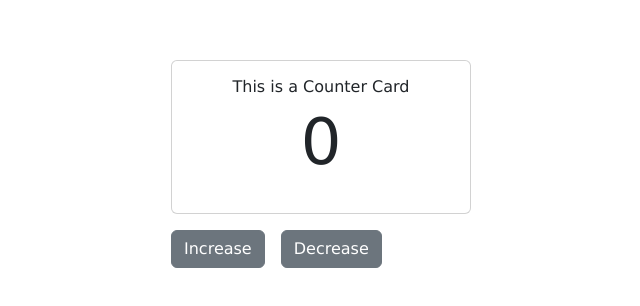
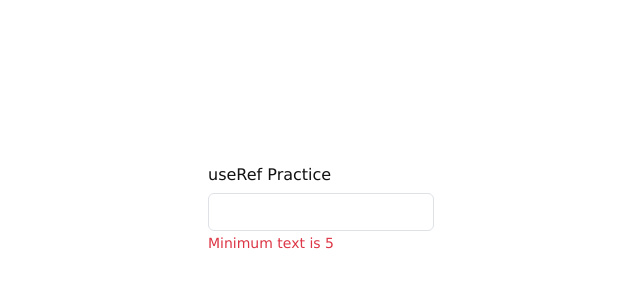
Before and after one commit to mrsk216/React-course, a React (Vite) app in the folder practice-app/: page / in a window 1280 px wide. Shown: the part 190-496 px from the top of the page, without its empty margins (319-959 px from the left). Built offline with nearby package versions, Linux system fonts and the light colour scheme.

Commit message:
Class 72 (Hooks - useRef)

```diff
--- a/practice-app/src/App.jsx
+++ b/practice-app/src/App.jsx
@@ -1,24 +1,25 @@
-// import UseStatePractice from "./Component/UseState";
-// import UseEffectPractice from "./Component/UseEffect";
-import { useState } from "react";
-import Card from './Component/Card'
-import { counter } from "./Context/counterContext";
+import { useState, useEffect, useRef } from "react";
+
 function App() {
-  const [number, setNumber] = useState(0);
+  // const pageTitle = useRef(0);
+
+  // useEffect(() => {
+  //   console.log(pageTitle.current);
+  //   pageTitle.current.style.color = 'red';
+  // });
+
+  const [input, setInput] = useState('');
+  const num = useRef(0);
+
+  useEffect(() => {
+    num.current = num.current + 1;
+  });
+
   return (
     <>
-      {/* <UseStatePractice /> */}
-      {/* <UseEffectPractice /> */}
-      <div className="wrapper">
-        <counter.Provider value={number}>
-          <Card />
-        </counter.Provider>
-
-        <div className="d-flex gap-3 mt-3">
-          <button className="btn btn-secondary" onClick={() => setNumber(number + 1)}>Increase</button>
-          <button className="btn btn-secondary" onClick={() => setNumber(number -1)}>Decrease</button>
-        </div>
-      </div>
+      <h6>useRef Practice</h6>
+      <input type="text" className="form-control" value={input} onChange={(e) => setInput(e.target.value)} maxLength={10}/>
+      <small className="text-danger">{num.current > 10 ? 'Maximum text is 10' : num.current < 5 ? 'Minimum text is 5' : ''}</small>
     </>
   );
 }
--- a/practice-app/src/Component/Button.jsx
+++ /dev/null
@@ -1,12 +0,0 @@
-import { useContext } from "react";
-import { counter } from "../Context/counterContext";
-const Button = () => {
-    const num = useContext(counter);
-    return (
-        <>
-            <p className="display-3 text-center">{ num }</p>
-        </>
-    )
-}
-
-export default Button;
--- a/practice-app/src/Component/Card.jsx
+++ /dev/null
@@ -1,14 +0,0 @@
-import Counter from "./Counter";
-const Card = () => {
-    return (
-        <>
-            <div className="card">
-                <div className="card-body">
-                    <Counter />
-                </div>
-            </div>
-        </>
-    )
-}
-
-export default Card;
--- a/practice-app/src/Component/Counter.jsx
+++ /dev/null
@@ -1,11 +0,0 @@
-import Button from "./Button";
-const Counter = () => {
-    return (
-        <>
-            <h6 className="text-center">This is a Counter Card</h6>
-            <Button />
-        </>
-    )
-}
-
-export default Counter;
--- a/practice-app/src/Context/counterContext.js
+++ /dev/null
@@ -1,3 +0,0 @@
-import { createContext } from "react";
-
-export const counter = createContext(0);
```
Also changed, not shown: practice-app/src/Component/UseEffect.jsx (deleted, +0 -23 lines), practice-app/src/Component/UseState.jsx (deleted, +0 -18 lines).
